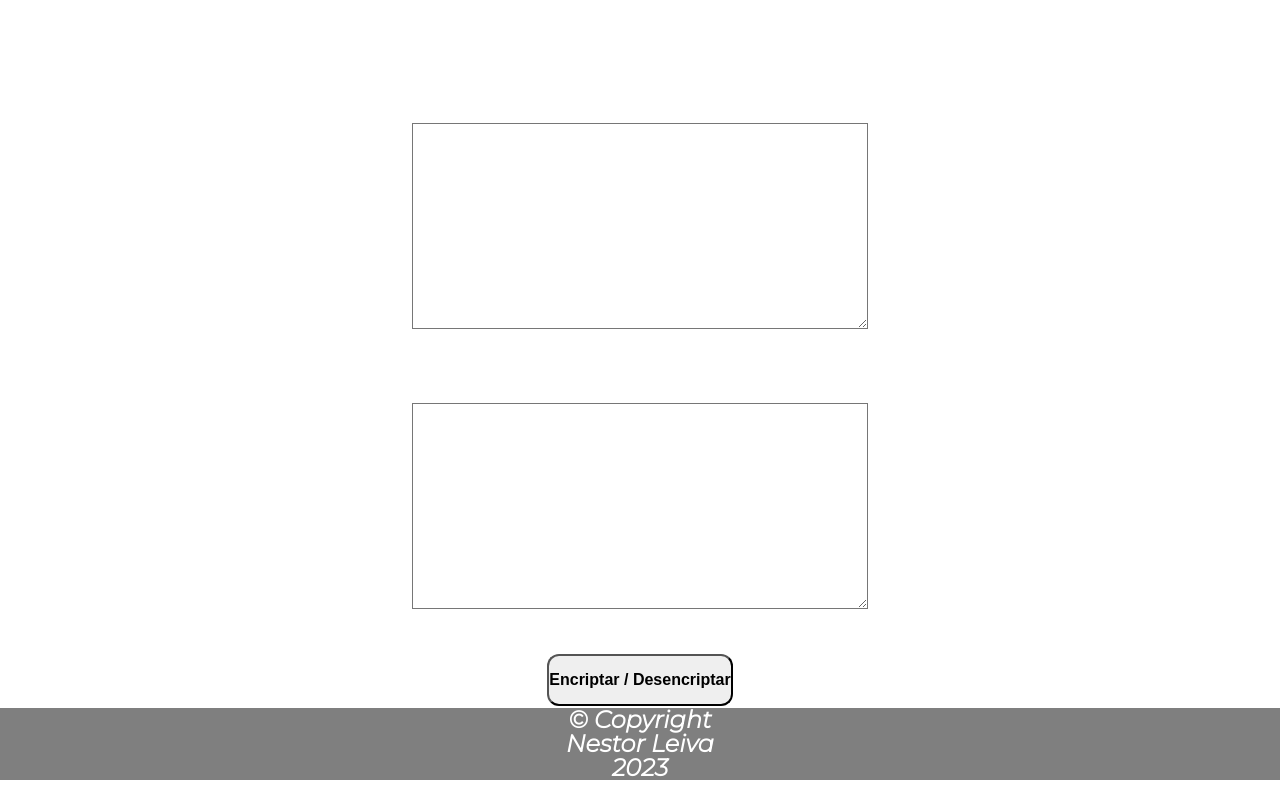
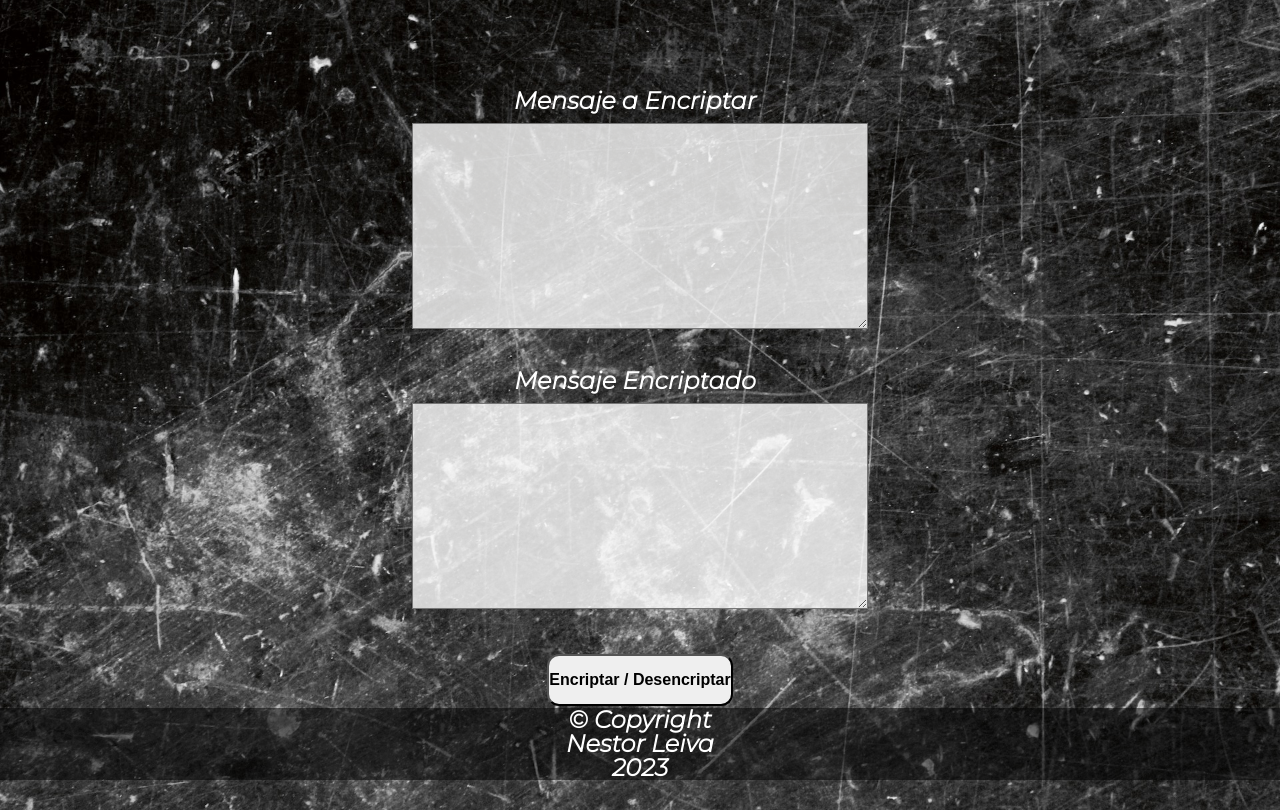
Before and after one commit to NestorLeiva/ChallengeEncriptador.github.io, a plain HTML site: page index.html in a window 1280 px wide. Drawn offline with Linux system fonts and the light colour scheme.

Commit message:
mod minima

```diff
--- a/style.css
+++ b/style.css
@@ -1,7 +1,7 @@
 body {
     font-family: 'Montserrat', sans-serif;
     position: relative;
-    background-image: url("pexels-elīna-arāja-3311382.jpg");
+    background-image: url("img/pexels-elīna-arāja-3311382.jpg");
     background-size: cover;
     background-position: center;
     background-repeat: no-repeat;
```
